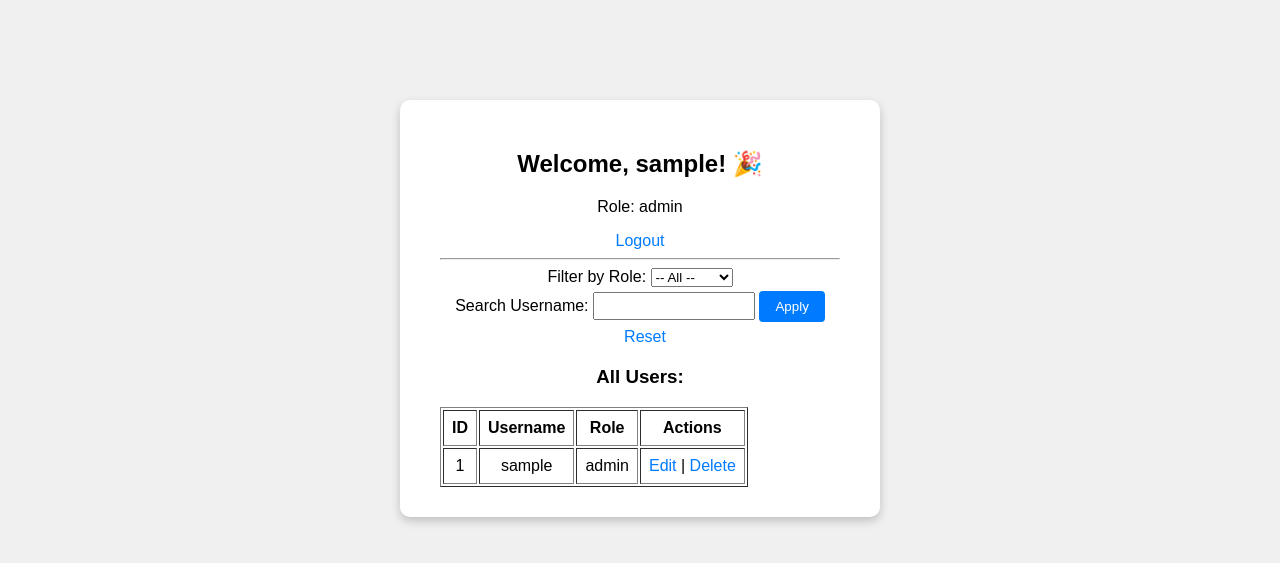
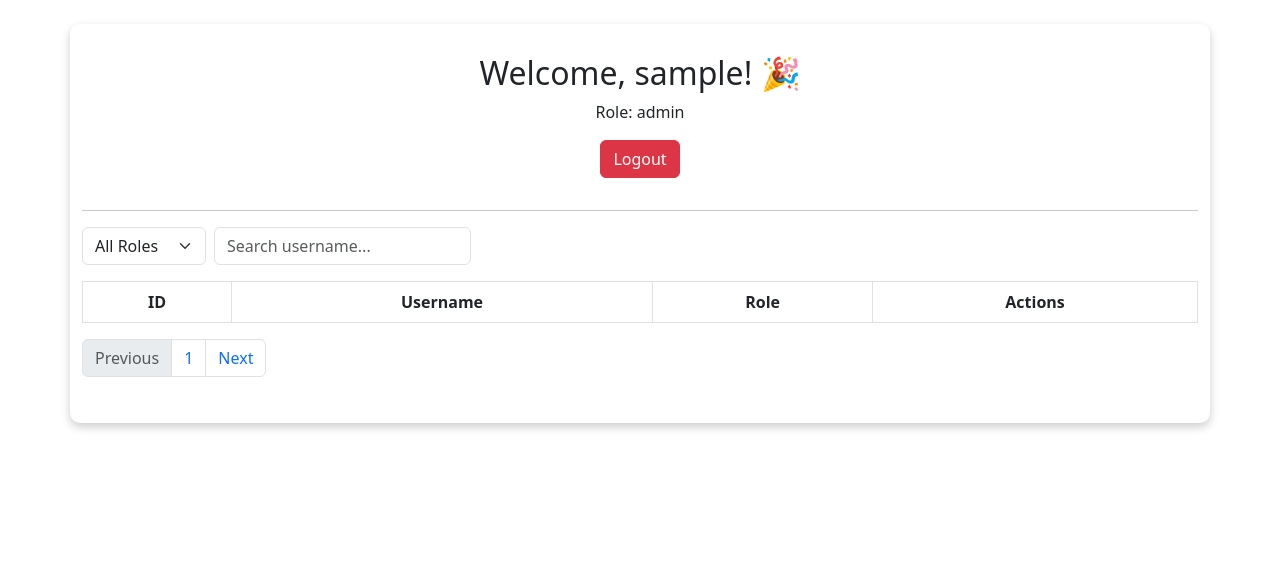
Before and after one commit to MTalha22-exe/Login-Page, a PHP site: page /dashboard.php?page=0 in a window 1280 px wide. Shown: the top 563 px of the page. Run offline with PHP 8.4, Linux system fonts and the light colour scheme; the visitor is signed in with stand-in values (Sample User, id 1); tables that the repository leaves empty or names only in its code hold one stand-in row (values such as "Sample post"); lists and menus that the app fills with data are empty.

Commit message:
Updated Files

```diff
--- a/dashboard.php
+++ b/dashboard.php
@@ -1,142 +1,128 @@
 <?php
-error_reporting(E_ALL);
-ini_set('display_errors', 1);
-
 session_start();
-
-// check if user is logged in
 if (!isset($_SESSION['userid'])) {
     header("Location: index.php");
     exit;
 }
 
-// database connection
-$host = "localhost";
-$user = "root";
-$pass = "";
-$db = "login_db";
+$conn = new mysqli("localhost", "root", "", "login_db");
+if ($conn->connect_error) die("Connection failed: " . $conn->connect_error);
 
-$conn = new mysqli($host, $user, $pass, $db);
-if ($conn->connect_error) {
-    die("Connection failed: " . $conn->connect_error);
-}
+// pagination
+$page = isset($_GET['page']) ? (int)$_GET['page'] : 1;
+$limit = 5;
+$offset = ($page -1)*$limit;
 
-// get filter and search
-$filter_role = $_GET['filter_role'] ?? '';
-$search_username = $_GET['search_username'] ?? '';
+// total users
+$total_res = $conn->query("SELECT COUNT(*) as c FROM users");
+$total = $total_res->fetch_assoc()['c'];
+$total_pages = ceil($total / $limit);
 
-$users = [];
-if ($_SESSION['role'] === 'admin') {
-    if ($filter_role && $search_username) {
-        $like = "%" . $search_username . "%";
-        $stmt = $conn->prepare("SELECT id, username, role FROM users WHERE role = ? AND username LIKE ?");
-        $stmt->bind_param("ss", $filter_role, $like);
-    } elseif ($filter_role) {
-        $stmt = $conn->prepare("SELECT id, username, role FROM users WHERE role = ?");
-        $stmt->bind_param("s", $filter_role);
-    } elseif ($search_username) {
-        $like = "%" . $search_username . "%";
-        $stmt = $conn->prepare("SELECT id, username, role FROM users WHERE username LIKE ?");
-        $stmt->bind_param("s", $like);
-    } else {
-        $stmt = $conn->prepare("SELECT id, username, role FROM users");
-    }
-
+// get first page users
+$stmt = $conn->prepare("SELECT id, username, role FROM users LIMIT ? OFFSET ?");
+$stmt->bind_param("ii", $limit, $offset);
 $stmt->execute();
 $result = $stmt->get_result();
 $users = $result->fetch_all(MYSQLI_ASSOC);
 $stmt->close();
-} else {
-    // employees only see themselves
-    $stmt = $conn->prepare("SELECT id, username, role FROM users WHERE id = ?");
-    $stmt->bind_param("i", $_SESSION['userid']);
-    $stmt->execute();
-    $result = $stmt->get_result();
-    $users = $result->fetch_all(MYSQLI_ASSOC);
-    $stmt->close();
-}
 ?>
-
 <!DOCTYPE html>
 <html>
 <head>
 <title>Dashboard</title>
 <link rel="stylesheet" href="style.css">
-<style>
-  .filter-form {
-    margin-bottom: 20px;
-  }
-  .search-box {
-    width: 150px;
-    padding: 4px;
-    font-size: 14px;
-    margin-top: 5px;
-  }
-</style>
+<link href="https://cdn.jsdelivr.net/npm/bootstrap@5.3.0/dist/css/bootstrap.min.css" rel="stylesheet">
 </head>
 <body>
-<div class="container">
+<div class="container mt-4">
   <h2>Welcome, <?= htmlspecialchars($_SESSION['username']) ?>! 🎉</h2>
   <p>Role: <?= htmlspecialchars($_SESSION['role']) ?></p>
-  <a href="logout.php">Logout</a>
+  <a href="logout.php" class="btn btn-danger mb-3">Logout</a>
   <hr>
 
 <?php if ($_SESSION['role'] === 'admin'): ?>
+  <!-- Filter + Search -->
+  <div class="mb-3 d-flex gap-2">
+    <select id="filterSelect" class="form-select w-auto">
+        <option value="">All Roles</option>
+        <option value="admin">Admin</option>
+        <option value="employee">Employee</option>
+    </select>
+    <input type="text" id="searchBox" placeholder="Search username..." class="form-control w-auto">
+  </div>
 
-  <form method="get" action="dashboard.php" class="filter-form">
-    <label for="filter_role">Filter by Role:</label>
-    <select name="filter_role" id="filter_role">
-        <option value="">-- All --</option>
-        <option value="admin" <?= ($filter_role === 'admin') ? 'selected' : '' ?>>Admin</option>
-        <option value="employee" <?= ($filter_role === 'employee') ? 'selected' : '' ?>>Employee</option>
-    </select>
-    <br>
-    <label for="search_username">Search Username:</label>
-    <input type="text" name="search_username" id="search_username" class="search-box" value="<?= htmlspecialchars($search_username) ?>">
-    <button type="submit">Apply</button>
-    <a href="dashboard.php" style="margin-left:10px;">Reset</a>
-  </form>
-
-  <h3>All Users:</h3>
-  <table border="1" cellpadding="8">
+  <!-- Users Table -->
+  <table id="usersTable" class="table table-bordered">
+    <thead>
       <tr>
         <th>ID</th>
         <th>Username</th>
         <th>Role</th>
         <th>Actions</th>
       </tr>
+    </thead>
+    <tbody>
     <?php foreach($users as $user): ?>
       <tr>
         <td><?= htmlspecialchars($user['id']) ?></td>
         <td><?= htmlspecialchars($user['username']) ?></td>
         <td><?= htmlspecialchars($user['role']) ?></td>
         <td>
-        <a href="edit.php?id=<?= $user['id'] ?>">Edit</a> |
-        <a href="delete.php?id=<?= $user['id'] ?>" onclick="return confirm('Are you sure?');">Delete</a>
+          <a href="edit.php?id=<?= $user['id'] ?>" class="btn btn-sm btn-primary">Edit</a>
+          <a href="delete.php?id=<?= $user['id'] ?>" onclick="return confirm('Are you sure?');" class="btn btn-sm btn-danger">Delete</a>
         </td>
       </tr>
     <?php endforeach; ?>
+    </tbody>
   </table>
+
+  <!-- Pagination -->
+    <!-- Pagination -->
+  <nav>
+    <ul class="pagination">
+      <li class="page-item <?= ($page <= 1) ? 'disabled' : '' ?>">
+        <a class="page-link" href="?page=<?= $page-1 ?>">Previous</a>
+      </li>
+
+      <?php for($i=1;$i<=$total_pages;$i++): ?>
+        <li class="page-item <?= $i==$page ? 'active' : '' ?>">
+          <a class="page-link" href="?page=<?= $i ?>"><?= $i ?></a>
+        </li>
+      <?php endfor; ?>
+
+      <li class="page-item <?= ($page >= $total_pages) ? 'disabled' : '' ?>">
+        <a class="page-link" href="?page=<?= $page+1 ?>">Next</a>
+      </li>
+    </ul>
+  </nav>
 
 <?php else: ?>
   <h3>Your Details:</h3>
-  <table border="1" cellpadding="8">
-    <?php foreach($users as $user): ?>
-    <tr>
-      <td>ID</td>
-      <td><?= htmlspecialchars($user['id']) ?></td>
-    </tr>
-    <tr>
-      <td>Username</td>
-      <td><?= htmlspecialchars($user['username']) ?></td>
-    </tr>
-    <tr>
-      <td>Role</td>
-      <td><?= htmlspecialchars($user['role']) ?></td>
-    </tr>
-    <?php endforeach; ?>
+  <table class="table table-bordered">
+    <tr><td>ID</td><td><?= htmlspecialchars($_SESSION['userid']) ?></td></tr>
+    <tr><td>Username</td><td><?= htmlspecialchars($_SESSION['username']) ?></td></tr>
+    <tr><td>Role</td><td><?= htmlspecialchars($_SESSION['role']) ?></td></tr>
   </table>
 <?php endif; ?>
 </div>
+
+<!-- Bootstrap JS & optional Popper -->
+<script src="https://cdn.jsdelivr.net/npm/bootstrap@5.3.0/dist/js/bootstrap.bundle.min.js"></script>
+
+<!-- AJAX Filter + Search -->
+<script>
+function applyFilter(){
+    const filter = document.getElementById('filterSelect').value;
+    const search = document.getElementById('searchBox').value;
+    fetch(`fetch_users.php?filter=${filter}&search=${search}`)
+    .then(res=>res.text())
+    .then(html=>{
+        document.querySelector("#usersTable tbody").innerHTML = html;
+    });
+}
+
+document.getElementById('filterSelect').addEventListener('change', applyFilter);
+document.getElementById('searchBox').addEventListener('keyup', applyFilter);
+</script>
 </body>
 </html>
```
Also changed, not shown: fetch_users.php (added, +34 -0 lines). Lines whose indentation alone changed are shown as unchanged.
